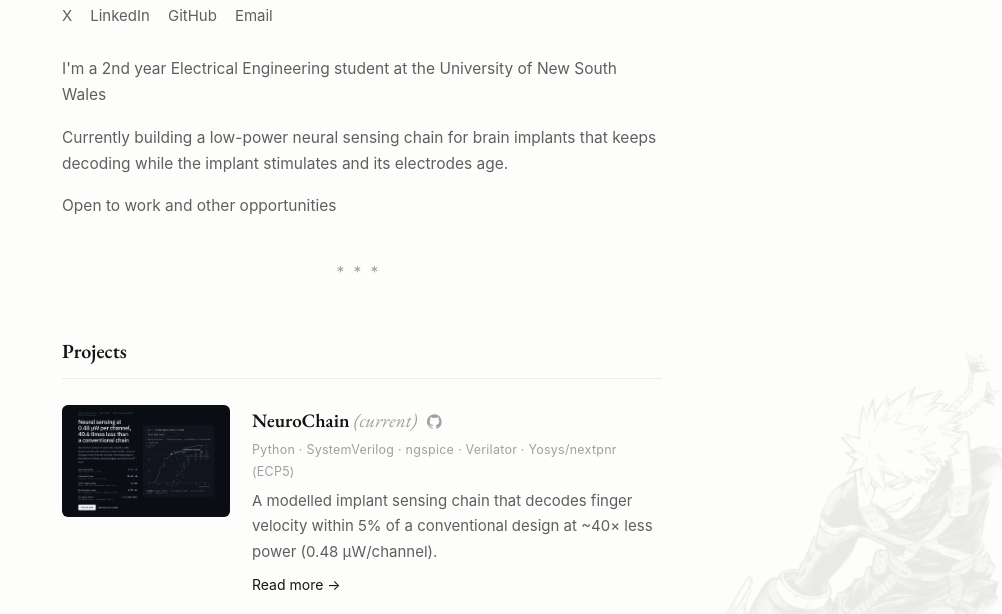
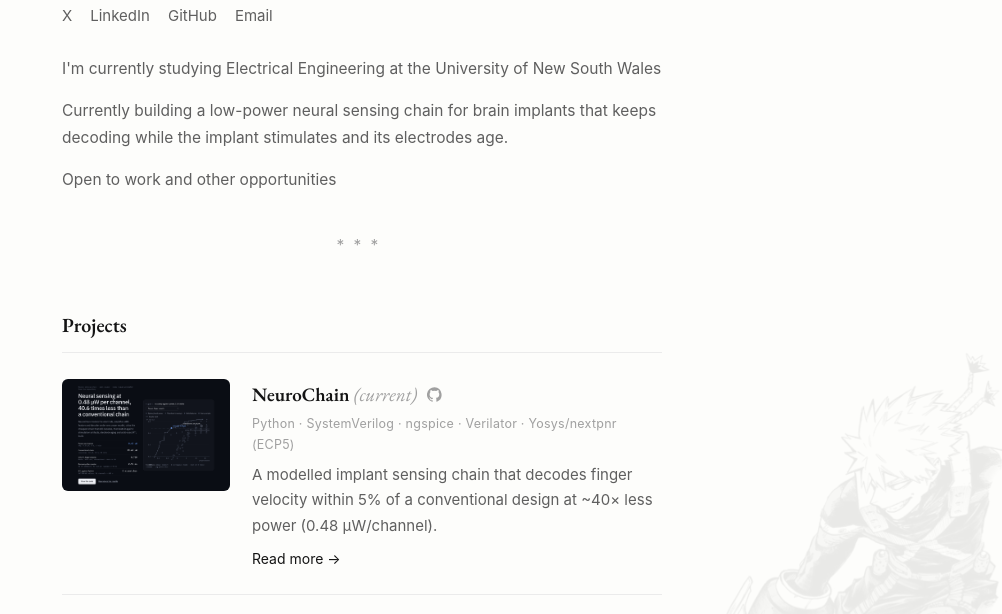
Before and after one commit to danielkim136/portfolio, a plain HTML site: page index.html in a window 1280 px wide. Shown: the part 131-745 px from the top of the page, without its empty margins (278-1280 px from the left). Drawn offline with nearby package versions, Linux system fonts and the light colour scheme.

Commit message:
Update intro line
Co-Authored-By: Claude Opus 5.5 <noreply@anthropic.com>

```diff
--- a/index.html
+++ b/index.html
@@ -322,7 +322,7 @@
     </nav>
 
     <!-- EDIT: a few short lines about you. Add or remove <p> lines freely. -->
-    <p>I'm a 2nd year Electrical Engineering student at the University of New South Wales</p>
+    <p>I'm currently studying Electrical Engineering at the University of New South Wales</p>
     <p>Currently building a low-power neural sensing chain for brain implants that keeps decoding while the implant stimulates and its electrodes age.</p>
     <p>Open to work and other opportunities</p>
 
```
